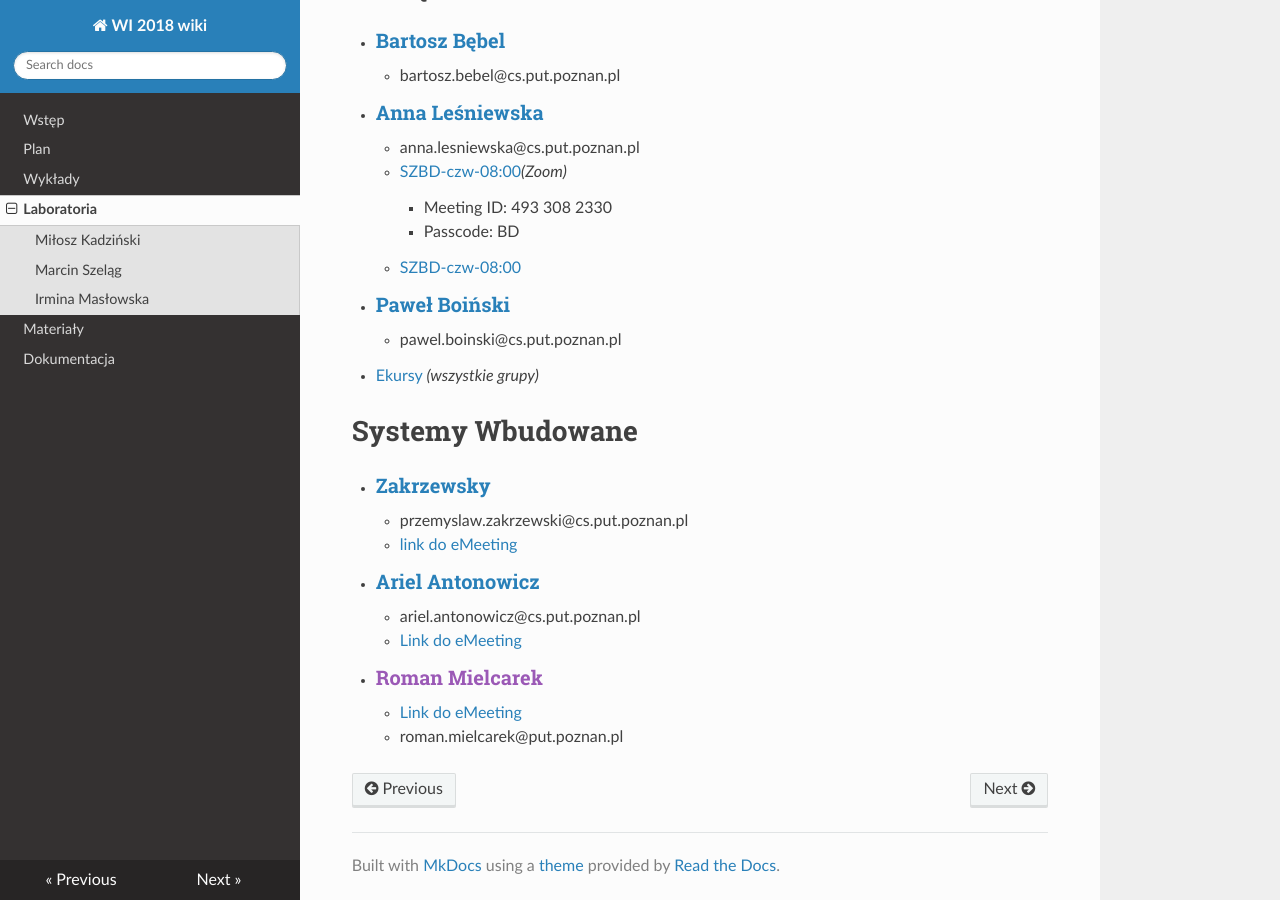
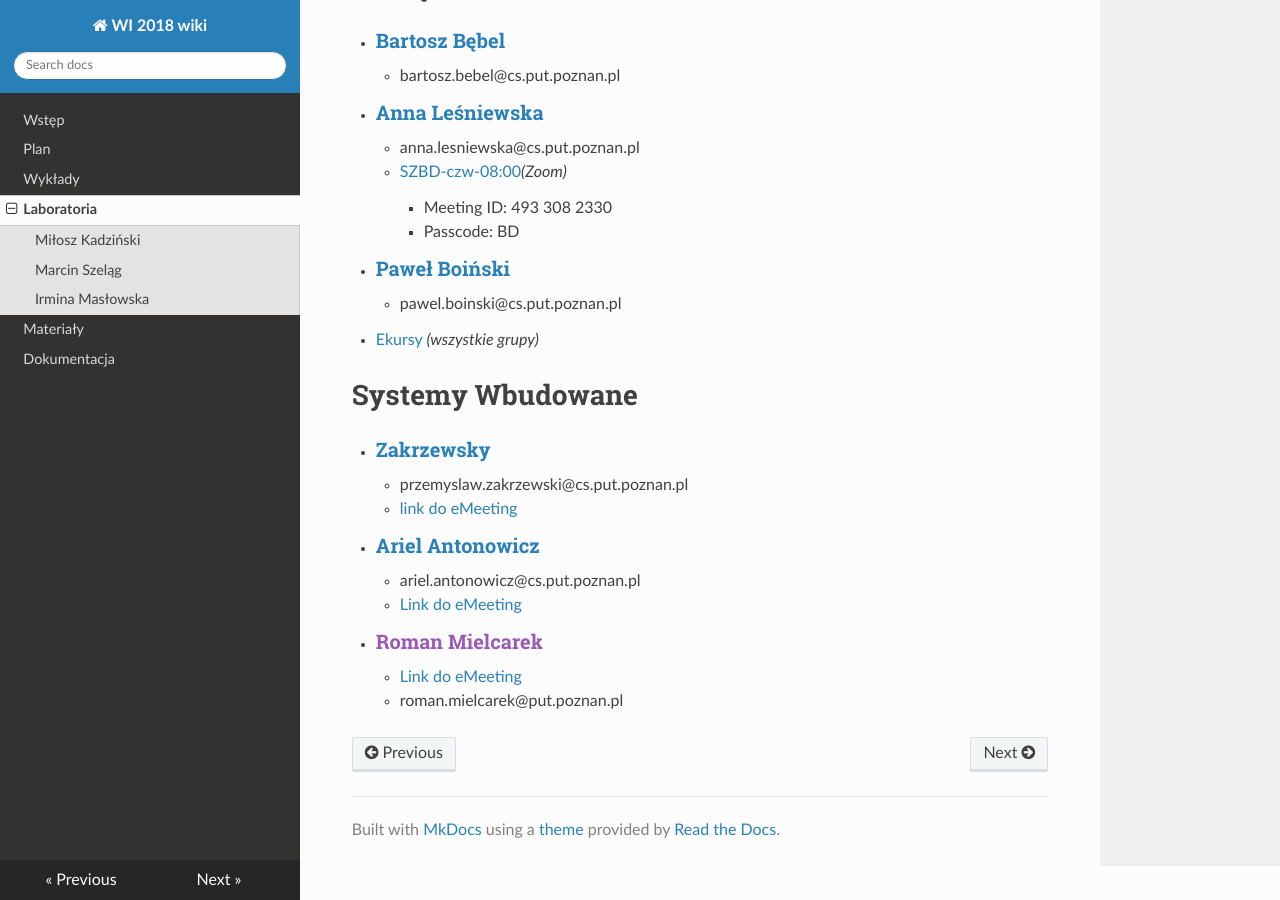
Before and after one commit to PUT-WI-18/wi18-wiki-sem5, an MkDocs documentation site: the page built from docs/laboratoria.md, in a window 1280 px wide and 900 px high, scrolled down 2009 px. Built offline with MkDocs 1.6.1, drawn with Linux system fonts in a browser that asks for light colours; nearby versions of some CDN libraries.

Commit message:
Update laboratoria.md

```diff
--- a/docs/laboratoria.md
+++ b/docs/laboratoria.md
@@ -63,7 +63,6 @@
     - [SZBD-czw-08:00](https://us02web.zoom.us/j/4933082330?pwd=-9QLpFDLeBD2nixZkGDsZ1eG)*(Zoom)*
         - Meeting ID: 493 308 2330
         - Passcode: BD
-    - [SZBD-czw-08:00](https://us02web.zoom.us/j/4933082330?pwd=-9QLpFDLeBD2nixZkGDsZ1eG)
 - ### [Paweł Boiński](http://www.cs.put.poznan.pl/pboinski)
     - pawel.boinski@cs.put.poznan.pl
 - [Ekursy](https://ekursy.put.poznan.pl/course/view.php?id=4476) *(wszystkie grupy)*
```
